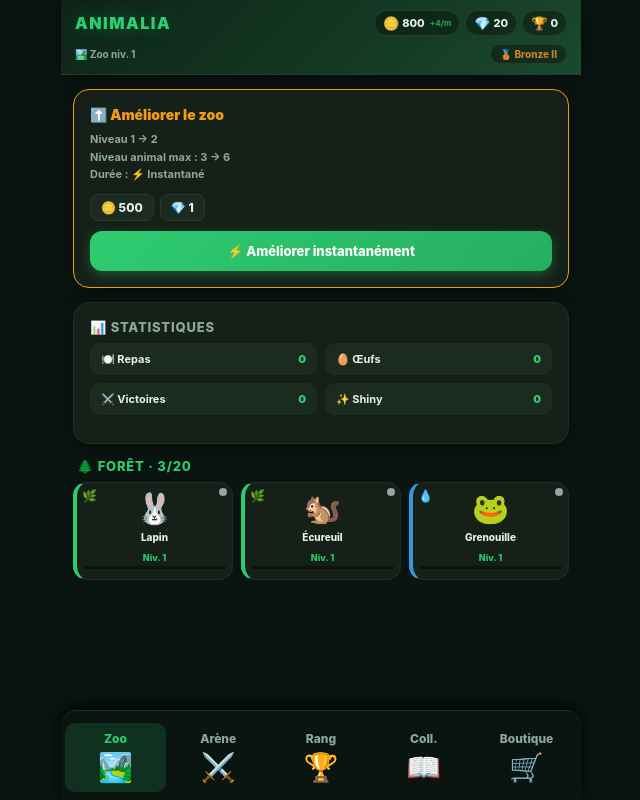
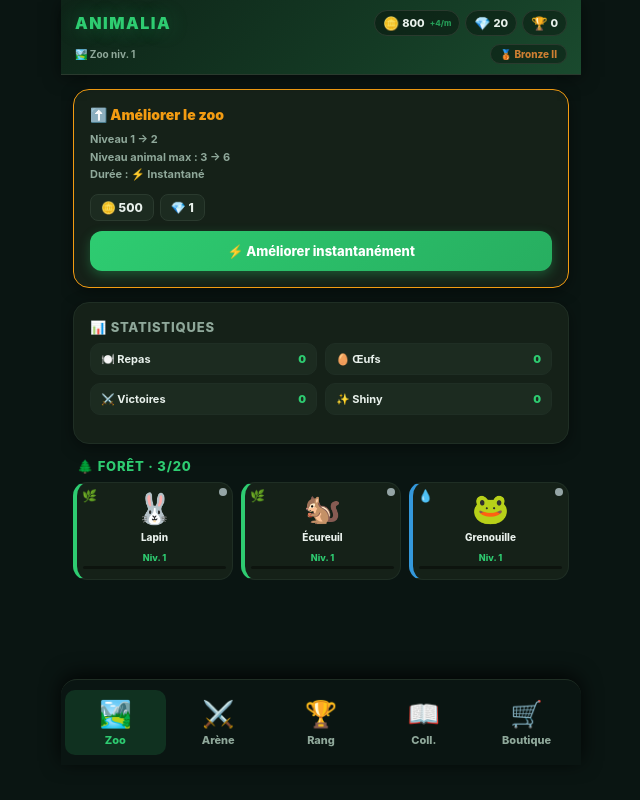
Before and after one commit to Romainvignel/animaliav2, a plain HTML site: page index.html in a window 1280 px wide. Shown: the whole page, without its empty margins (319-959 px from the left). Drawn offline with Linux system fonts and the light colour scheme.

```diff
--- a/style.css
+++ b/style.css
@@ -18,14 +18,15 @@ html,body{height:100%;font-family:-apple-system,BlinkMacSystemFont,'Segoe UI',Ro
 /* ONGLETS (COLLÉS EN BAS ET TRÈS GROS) */
 #tabs{
   position:absolute;
-  bottom:0; /* Collé tout en bas, pas d'espace */
+  bottom:0;
+  margin-bottom:35px; /* Remet l'espace pour passer au-dessus du logo Netlify */
   left:0;
   right:0;
   display:flex;
   background:#0a1512;
   border-top:1px solid var(--border);
   border-radius:16px 16px 0 0;
-  padding:12px 4px calc(8px + var(--safe-bottom)); /* Un peu plus haut pour tout faire tenir */
+  padding:10px 4px;
   gap:2px;
   box-shadow:0 -4px 20px rgba(0,0,0,.8);
   z-index:20;
@@ -33,21 +34,21 @@ html,body{height:100%;font-family:-apple-system,BlinkMacSystemFont,'Segoe UI',Ro
 #tabs button{
   flex:1;
   display:flex;
-  flex-direction:column;
+  flex-direction:column-reverse; /* Inverse l'ordre : Texte en haut, Emoji en bas */
   align-items:center;
   gap:4px;
   padding:8px 2px;
   border:none;
   background:transparent;
   border-radius:10px;
-  font-size:28px; /* Icônes GÉANTES (le logo Netlify ne gênera plus) */
+  font-size:26px; /* Taille de l'emoji */
   cursor:pointer;
   transition:all .2s;
   color:var(--soft);
   font-family:inherit;
 }
 #tabs button span{
-  font-size:12px; /* Texte bien lisible */
+  font-size:11px;
   font-weight:800;
 }
 #tabs button.active{
```
